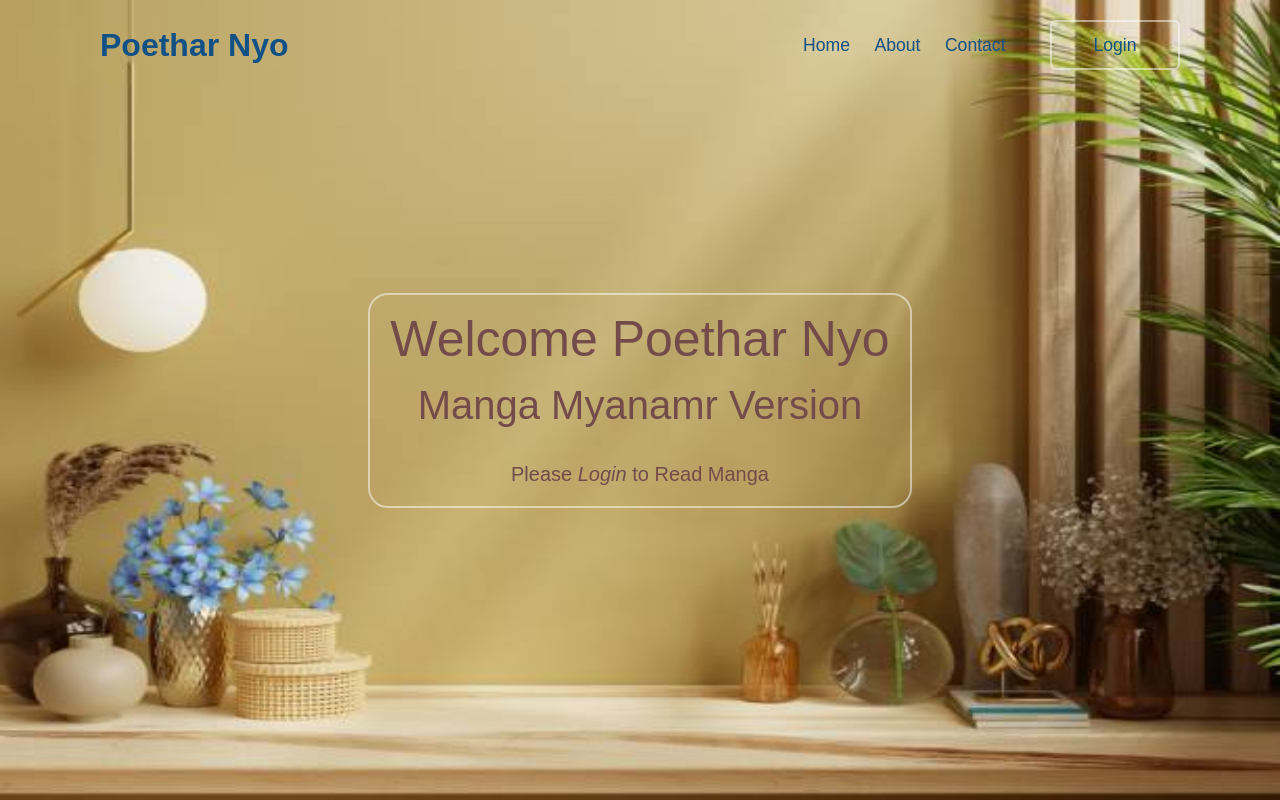
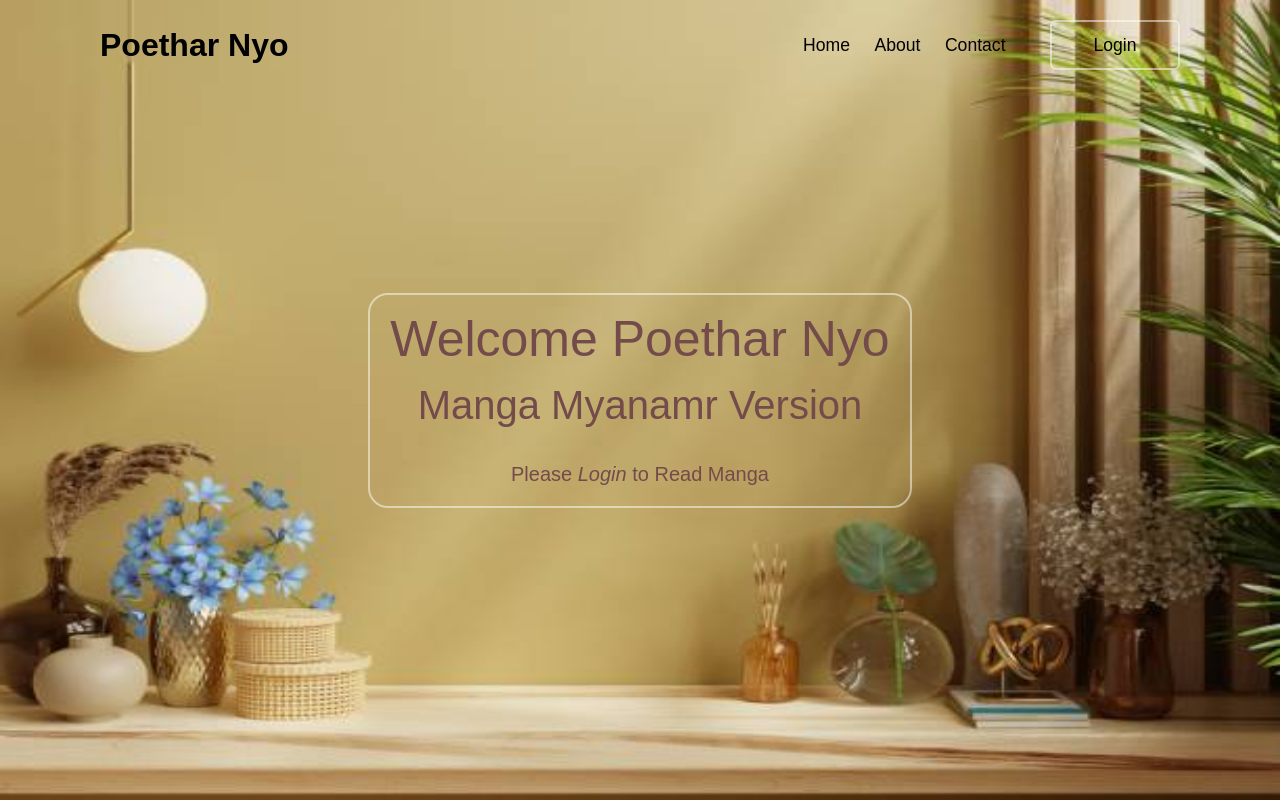
Before and after one commit to PoetharNyo/Test2, a plain HTML site: page index.html in a window 1280 px wide. Drawn offline with nearby package versions, Linux system fonts and the light colour scheme.

Commit message:
Update style.css

```diff
--- a/style.css
+++ b/style.css
@@ -31,7 +31,7 @@ header{
 
 .logo{
     font-size: 2em;
-    color: rgb(17, 81, 133);
+    color:black;
     user-select: none;
 }
 
@@ -42,7 +42,7 @@ header{
 .navigation a {
     position: relative;
     font-size: 1.1em;
-    color: rgb(17, 81, 133);
+    color:black;
     text-decoration: none;
     font-weight: 500;
     margin-left: 20px;
@@ -55,7 +55,7 @@ header{
     bottom: -6px;
     width: 100%;
     height: 3px;
-    background: white;
+    background: #714b0d;
     border-radius: 5px;
     transform-origin: right;
     transform: scaleX(0);
@@ -76,7 +76,7 @@ header{
     border-radius: 6px;
     cursor: pointer;
     font-size: 1.1em;
-    color: rgb(17, 81, 133);
+    color: black;
     font-weight: 500;
     margin-left: 40px;
     transition: .5s;
@@ -84,7 +84,7 @@ header{
 
 .navigation .btnLogin-popup:hover {
     background: #fff;
-    color: #5938eb;
+    color: #714b0d;
 }
 
 .welcome{
```
